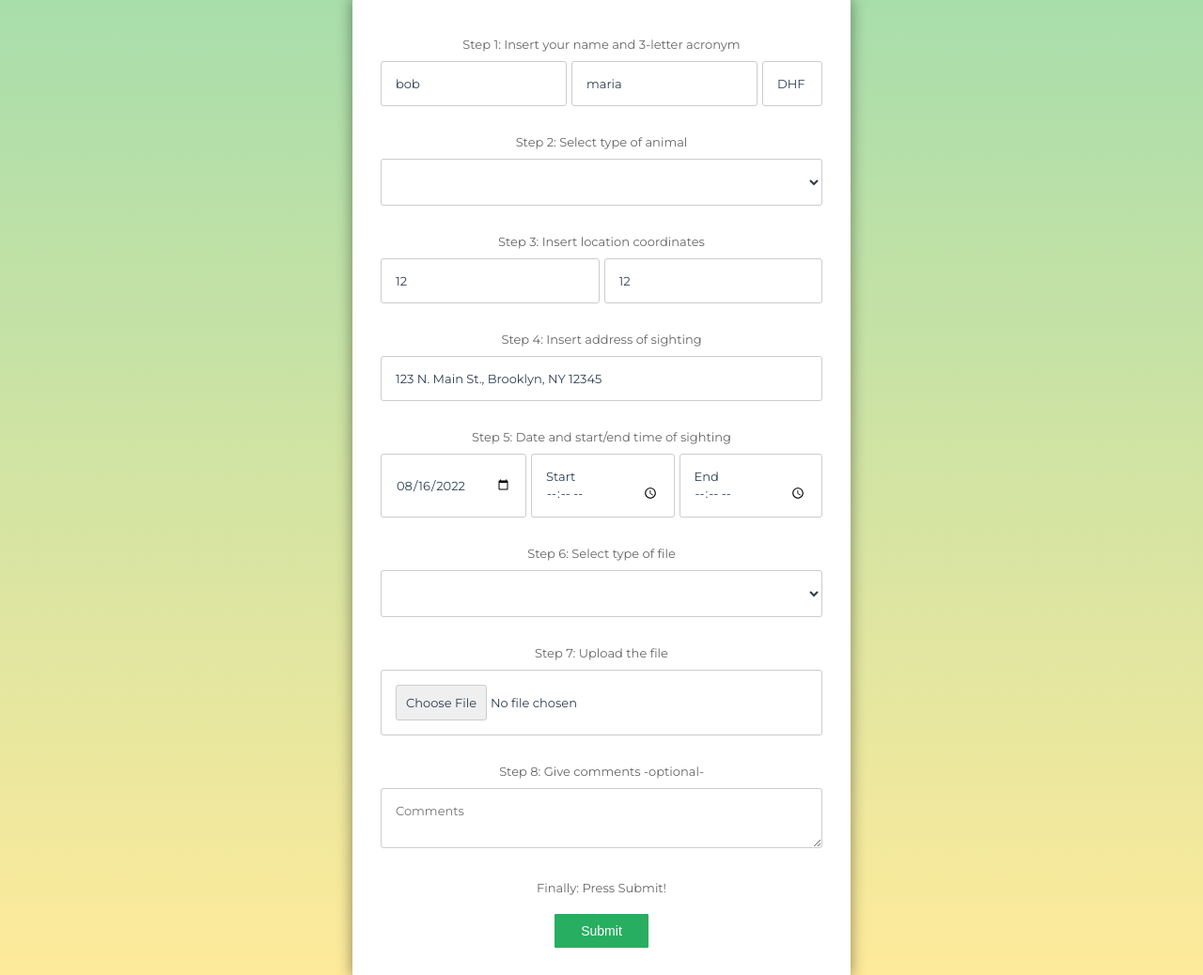
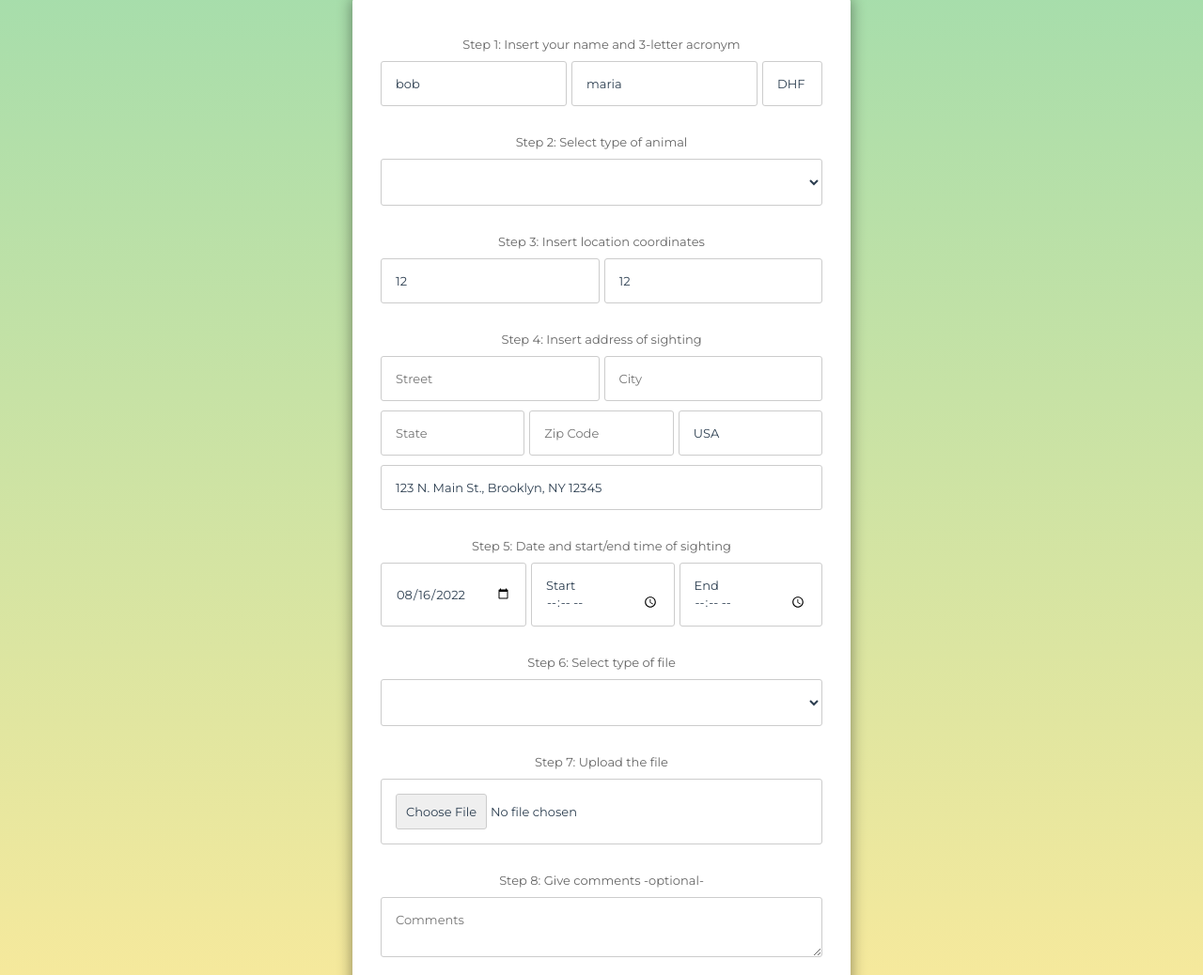
Before and after one commit to afahim000/Test2, a Node server app: page /data/add in a window 1280 px wide. Shown: the part 114-1152 px from the top of the page at 94% size. Run offline with Node 20, Linux system fonts and the light colour scheme; some libraries are stand-ins or nearby versions.

Commit message:
tester, button, search CIP

```diff
--- a/views/buttons.pug
+++ b/views/buttons.pug
@@ -9,7 +9,6 @@ html(lang="en")
 		//- script(src='/javascripts/buttons.js' type='text/javascript')
 
 	body
-		img(src='images/user-1.jpg' alt='Testimony')
 		.back
 			a.btn(href='/') Back
 		h1 Collaborate with pictures, audios or videos
--- a/views/tester.pug
+++ b/views/tester.pug
@@ -92,6 +92,16 @@ html(lang="en")
         color: #2C3E50;
         font-size: 13px;
       }
+      /*inputs: eliminates spinners in Chrome, Safary, Edge, Opera*/
+      .input::-webkit-inner-spin-button,
+      .input::-webkit-outer-spin-button {
+        -webkit-appearance: none;
+        margin: 0;
+      }
+      /*inputs: eliminates spinners in Firefox*/
+      .input[type=number] {
+        -moz-appearance: textfield;
+      }
 
       /*button*/
       button {
@@ -111,6 +121,7 @@ html(lang="en")
       button:focus {
         background: var(--color-secondary-opacity);
       }
+
       /*Select and Option*/
       select {
         background-color: white;
@@ -186,6 +197,13 @@ html(lang="en")
             input#latitude.input(type="number" placeholder="Latitude" max="90" min="-90" name='latitude' value = '12')
             input#longitude.input(type="number" placeholder="Longitude" max="180" min="-180" name='longitude' value = '12')
           h3.fs-subtitle Step 4: Insert address of sighting
+          .twoInputs
+            input#street.input(type='text' name='street' placeholder='Street')
+            input#city.input(type='text' name='city' placeholder='City')
+          .twoInputs
+            input#state.input(type='text' name='state' placeholder='State')
+            input#zipcode.input(type='number' name='zipcode' placeholder='Zip Code')
+            input#country.input(type="text" name='country' placeholder='Country' value='USA')
           input#address.input(type='text' placeholder='Ex.: 123 N. Main St., Brooklyn, NY 12345' name='address' value = '123 N. Main St., Brooklyn, NY 12345')
           h3.fs-subtitle Step 5: Date and start/end time of sighting
           .twoInputs
@@ -211,17 +229,22 @@ html(lang="en")
       const lastName = document.getElementById('lname');
       const acronym = document.getElementById('acronym')
       const animal= document.getElementById('animal');
-      const filename = document.getElementById('filename');
+      const latitude = document.getElementById('latitude');
+      const longitude = document.getElementById('longitude');
+      const street = document.getElementById('street');
+      const city = document.getElementById('city');
+      const state = document.getElementById('state');
+      const zipcode = document.getElementById('zipcode');
+      const country = document.getElementById('country');
+      const address = document.getElementById('address');
       const upload = document.getElementById('upload');
       const submit = document.getElementById('action-button');
       const inputs = document.querySelectorAll('.input');
       const form = document.getElementById('msform');
-      const latitude = document.getElementById('latitude');
-      const longitude = document.getElementById('longitude');
-      const address = document.getElementById('address');
       const sdate = document.getElementById('sdate');
       const stime = document.getElementById('stime');
       const etime = document.getElementById('etime');
+      const filename = document.getElementById('filename');
       const incomplete = document.getElementById('incomplete');
       const errors = false;
 
@@ -236,32 +259,13 @@ html(lang="en")
         if(!/[a-zA-Z .]+/.test(firstName.value) || !/[a-zA-Z .]+/.test(lastName.value))
         {
           e.preventDefault();
-          messages.push('*First and Last Name Required. Only alphabetic characters or a dot (.) - Step 1');
+          messages.push('*First and Last Name Required - Step 1');
         }
         // Evaluate 'acronym' input field
         if (!/[A-Z]{3}/.test(acronym.value))
         {
           e.preventDefault();
-          messages.push('*TLA - Type 3 capital letters')
-        }
-        if(latitude.value === null || latitude.value === '')
-        {
-          e.preventDefault();
-          messages.push('*Latitude Required');
-        }
-        if(longitude.value === null || longitude.value === '')
-        {
-          e.preventDefault();
-          messages.push('*Longitude Required');
-        }
-        // Using Regular Expressions to validate the correct format of the address
-        // Ex. 4325 W. Palm Beach Rd., San Francisco, CA 94116
-        if(upload.value === null || upload.value === '')
-        {
-         e.preventDefault();
-         messages.push('*No file attached');
           messages.push('*TLA - Type 3 capital letters - Step 1')
-
         }
         // Evaluate 'animal' input field
         if(animal.value === null || animal.value === '')
@@ -277,12 +281,36 @@ html(lang="en")
         }
         // Evaluate 'address' input field
         // Using Regular Expressions to validate the correct format of the address
-        // Ex. 4325 W. Palm Beach Rd., San Francisco, CA 94116
         const addressF = /^(\d* [a-zA-Z .]*), ([a-zA-Z ]*), ([A-Z]{2}) (\d{5})$/;
-        if(!addressF.test(address.value))
+        const streetFormat = /^\d+ [a-zA-Z .]+$/;
+        const cityFormat = /^[a-zA-Z .-]+$/;
+        const stateFormat = /^[a-zA-Z ]+$/;
+        const zipcodeFormat = /^\d{5}-\d{4}|\d{5}$/;
+        const countryFormat = /^[\w]+$/;
+        if(!streetFormat.test(street.value))
         {
           e.preventDefault();
-          messages.push('*Wrong address format - Step 4');
+          messages.push('*Street Required. Check format - Step 4');
+        }
+        if(!cityFormat.test(city.value))
+        {
+          e.preventDefault();
+          messages.push('*City Required. Check format - Step 4');
+        }
+        if(!stateFormat.test(state.value))
+        {
+          e.preventDefault();
+          messages.push('*State Required. Check format - Step 4');
+        }
+        if(!zipcodeFormat.test(zipcode.value))
+        {
+          e.preventDefault();
+          messages.push('*Zip Code Required. Check format - Step 4');
+        }
+        if(!countryFormat.test(country.value))
+        {
+          e.preventDefault();
+          messages.push('*Country Required. Check format - Step 4');
         }
         // Evaluate 'sdate' 'stime' and 'etime' input fields
         if(sdate.value === '' || stime.value === '' || etime.value === '')
```
Also changed, not shown: views/search.pug (+25 -5 lines).
